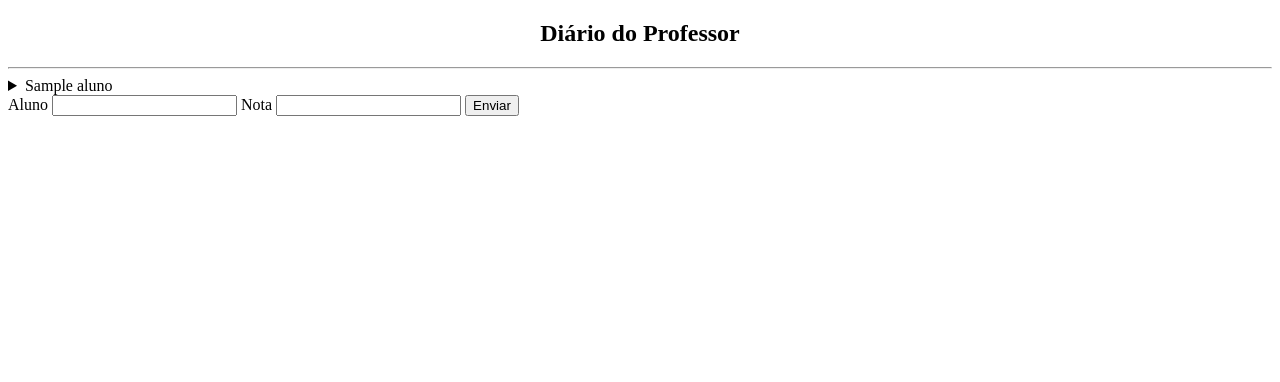
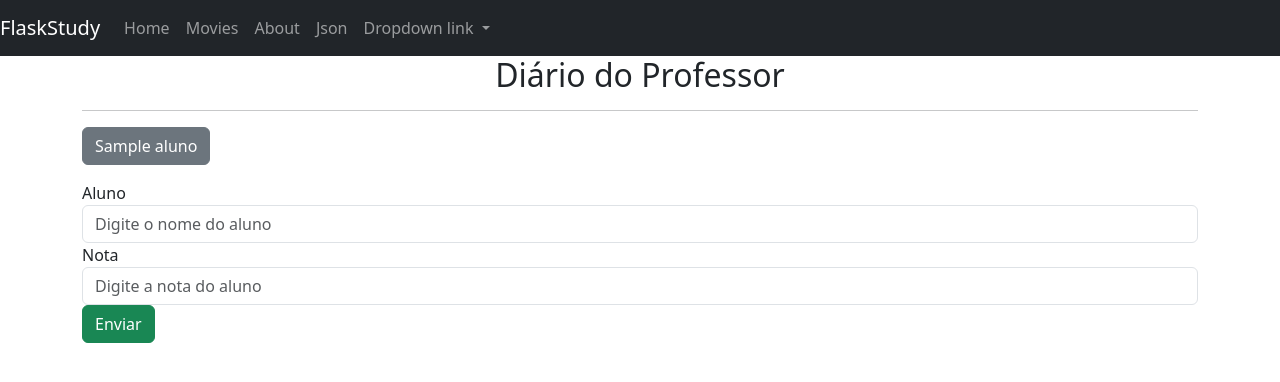
Before and after one commit to matsa0/learning-flask, a Flask app: template templates/sobre.html in a window 1280 px wide. Shown: the top 382 px of the page. Run offline with Flask 3, Linux system fonts and the light colour scheme; the template is opened without the code that fills it: most values are stand-ins (such as "Sample title", 1, 10 or a date in 2020).

Commit message:
Estilizando e adiconando página filmes utilizando a API TMDB

```diff
--- a/app.py
+++ b/app.py
@@ -1,5 +1,5 @@
 from flask import Flask, render_template, request
-
+import urllib.request, json
 
 #criando a aplicação Flask
 app = Flask(__name__)
@@ -34,5 +34,28 @@ def sobre():
 
     return render_template("sobre.html", registros=registros)
 
+
+@app.route('/filmes', methods=["GET", "POST"])
+def filmes():
+    url = "http://api.themoviedb.org/3/discover/movie?sort_by=popularity.desc&api_key=3a3e0df066e2569710e9564721db87a8" #url da api
+    response = urllib.request.urlopen(url) #requisição da api
+
+    data = response.read() #leitura dos dados
+    jsonData = json.loads(data) #conversão para json
+
+    return render_template("filmes.html", filmes=jsonData['results'])#os dados estão dentro dos "results"
+
+
+@app.route('/filmesJson', methods=["GET", "POST"])
+def filmesJson():
+    url = "http://api.themoviedb.org/3/discover/movie?sort_by=popularity.desc&api_key=3a3e0df066e2569710e9564721db87a8" #url da api
+    response = urllib.request.urlopen(url) #requisição da api
+
+    data = response.read() #leitura dos dados
+    jsonData = json.loads(data) #conversão para json
+
+    return jsonData['results']
+
+
 if __name__ == "__main__":
     app.run(debug=True) #rodar a aplicação com debug=true e invés de utilizar 'flask run', 'pyhton3 app.py'
--- /dev/null
+++ b/templates/base.html
@@ -0,0 +1,54 @@
+<!DOCTYPE html>
+<html lang="en">
+<head>
+    <meta charset="UTF-8">
+    <meta name="viewport" content="width=device-width, initial-scale=1.0">
+    <link href="https://cdn.jsdelivr.net/npm/bootstrap@5.3.2/dist/css/bootstrap.min.css" rel="stylesheet" integrity="sha384-T3c6CoIi6uLrA9TneNEoa7RxnatzjcDSCmG1MXxSR1GAsXEV/Dwwykc2MPK8M2HN" crossorigin="anonymous">
+    <link rel="stylesheet" href="https://cdn.jsdelivr.net/npm/bootstrap-icons@1.10.5/font/bootstrap-icons.css">
+    <title>AppPython</title>
+</head>
+<body>
+    <!--Base é a página PAI(Template), as páginas que estiverem herdando dela, terão o seu conteúdo exibido no body-->
+    <!--Reutilização e herança de arquivos HTML-->
+    <nav class="navbar navbar-expand-lg navbar-dark bg-dark">
+        <a class="navbar-brand" href="#">FlaskStudy</a>
+        <button class="navbar-toggler" type="button" data-toggle="collapse" data-target="#navbarNavDropdown" aria-controls="navbarNavDropdown" aria-expanded="false" aria-label="Toggle navigation">
+          <span class="navbar-toggler-icon"></span>
+        </button>
+        <div class="collapse navbar-collapse" id="navbarNavDropdown">
+          <ul class="navbar-nav">
+            <li class="nav-item active">
+              <a class="nav-link" href="{{url_for('main')}}">Home</a> <!--Execut a a função main quando clicar me HOME-->
+            </li>
+            <li class="nav-item">
+              <a class="nav-link" href="{{url_for('filmes')}}">Movies</a>
+            </li>
+            <li class="nav-item">
+              <a class="nav-link" href="{{url_for('sobre')}}">About</a>
+            </li>
+            <li class="nav-item">
+              <a class="nav-link" href="{{url_for('filmesJson')}}">Json</a>
+            </li>
+            <li class="nav-item dropdown">
+              <a class="nav-link dropdown-toggle" href="#" id="navbarDropdownMenuLink" data-toggle="dropdown" aria-haspopup="true" aria-expanded="false">
+                Dropdown link
+              </a>
+              <div class="dropdown-menu" aria-labelledby="navbarDropdownMenuLink">
+                <a class="dropdown-item" href="#">Action</a>
+                <a class="dropdown-item" href="#">Another action</a>
+                <a class="dropdown-item" href="#">Something else here</a>
+              </div>
+            </li>
+          </ul>
+        </div>
+    </nav>
+    <div class="container"> <!--Container bootstrap-->
+        {% block conteudo %}
+        {% endblock conteudo %}
+    </div>
+
+    <footer>
+        <script src="https://cdn.jsdelivr.net/npm/bootstrap@5.3.2/dist/js/bootstrap.bundle.min.js" integrity="sha384-C6RzsynM9kWDrMNeT87bh95OGNyZPhcTNXj1NW7RuBCsyN/o0jlpcV8Qyq46cDfL" crossorigin="anonymous"></script>
+    </footer>
+</body>
+</html>
--- a/templates/sobre.html
+++ b/templates/sobre.html
@@ -1,27 +1,29 @@
-<!DOCTYPE html>
-<html lang="en">
-<head>
-    <meta charset="UTF-8">
-    <meta name="viewport" content="width=device-width, initial-scale=1.0">
-    <title>Sobre</title>
-</head>
-<body>
+{%extends 'base.html'%}
+{% block conteudo %}
 <h2 style="text-align: center;">Diário do Professor</h2>
 <hr>
 <!--registro representa um dicionário em específico-->
 {% for registro in registros %}
-        <details>
-            <summary>{{registro.aluno}}</summary>
-            <p>Nota = {{registro.nota}}</p>
-        </details>
+    <p>
+        <a class="btn btn-secondary" data-bs-toggle="collapse" data-bs-target="#collapseExample_{{registro.aluno}}"
+        aria-expanded="false" aria-controls="collapseExample_{{registro.aluno}}">
+            {{registro.aluno}}
+        </a>
+    </p>
+    <div class="collapse" id="collapseExample_{{registro.aluno}}">
+        <div class="card card-body">
+            Nota = {{registro.nota}}
+        </div>
+    </div>
 {% endfor %}
 
 <form action="{{url_for('sobre')}}" method="POST"> <!--Qunado clicar em ENVIAR vai chamar a função sobre()-->
-        <label>Aluno</label>
-        <input type="text" name="aluno" required>
+    <div class="form-group">
+        <label for="exemplo-aluno">Aluno</label>
+        <input type="text" name="aluno" class="form-control" id="exemplo-aluno" placeholder="Digite o nome do aluno" required>
         <label>Nota</label>
-        <input type="text" name="nota" required>
-        <button type="submit">Enviar</button>
+        <input type="text" name="nota" class="form-control" id="exemplo-nota" placeholder="Digite a nota do aluno" required>
+    </div>
+    <button type="submit" class="btn btn-success">Enviar</button>
 </form>
-</body>
-</html>
+{% endblock conteudo %}
```
Also changed, not shown: #Página API.txt (added, +12 -0 lines), templates/filmes.html (added, +17 -0 lines), templates/index.html (+11 -18 lines), teste.py (added, +11 -0 lines). Lines whose indentation alone changed are shown as unchanged.
